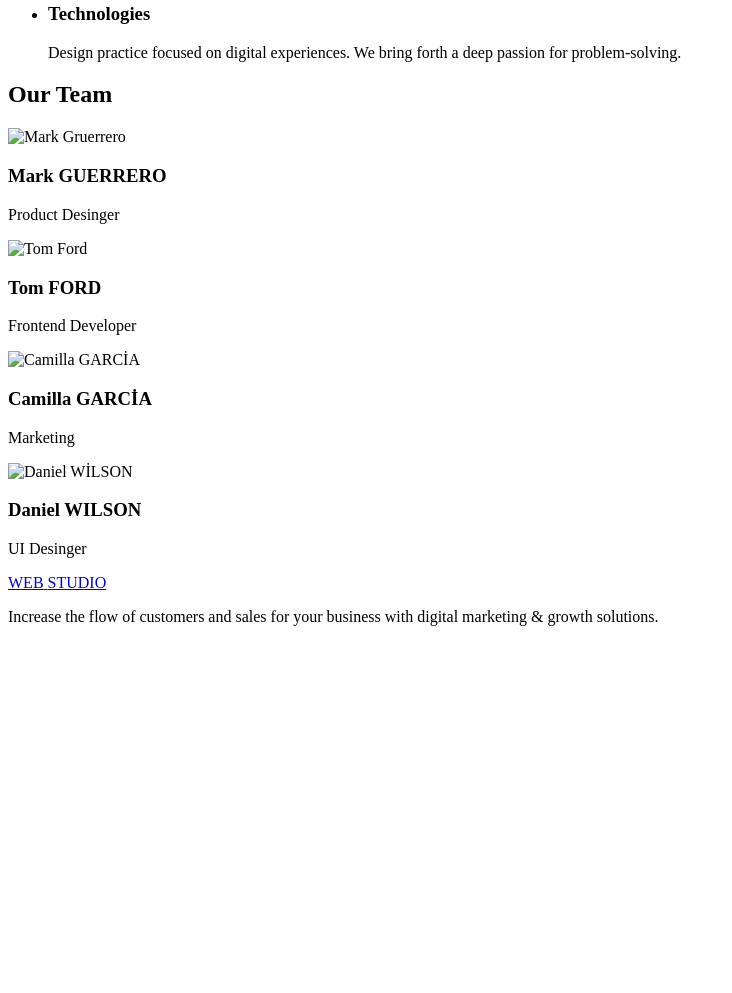
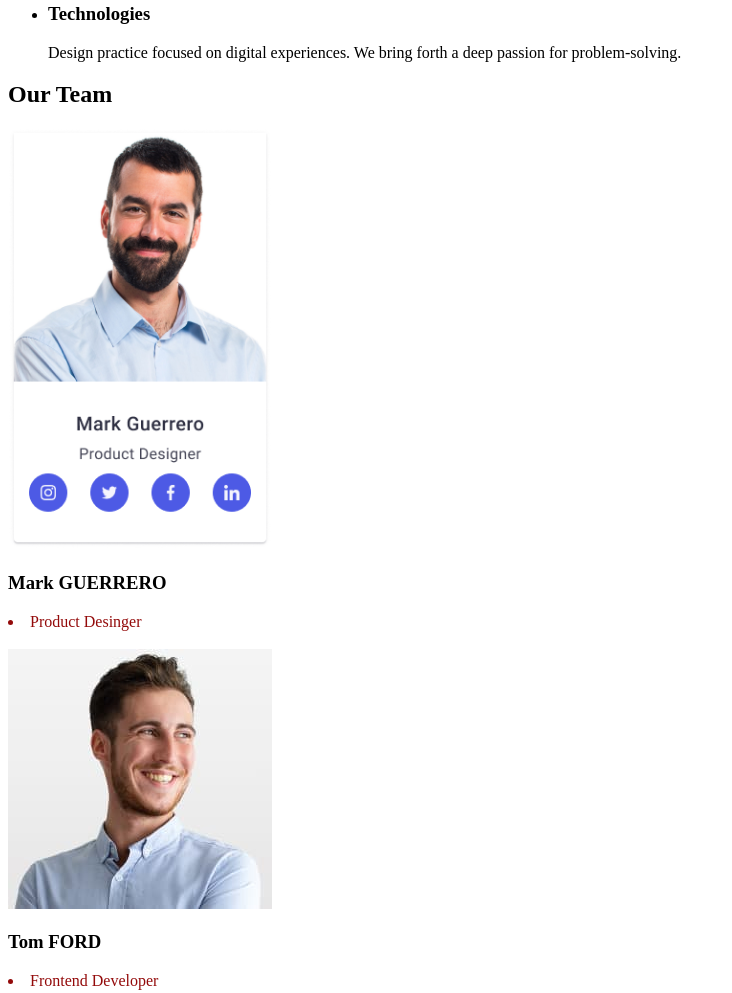
Before and after one commit to hsynkls/GOIT-MARKUP-HW-01, a plain HTML site: page index.html in a window 1280 px wide. Shown: the part 416-1409 px from the top of the page, without its empty margins (0-732 px from the left). Before the commit the page ends 1058 px from the top, so only its background shows below. Drawn offline with Linux system fonts and the light colour scheme.

Commit message:
ilk dosyam

```diff
--- a/index.html
+++ b/index.html
@@ -57,25 +57,30 @@
         <article class="OURTEAM">
           <h2>Our Team</h2>
           <article>
-            <img src="markguerrero.png" alt="Mark Gruerrero" width="264" />
+            <img src="img.html\markguerrero.png" alt="Mark Gruerrero" width="264" />
             <h3>Mark GUERRERO</h3>
-            <p>Product Desinger</p>
+
+            <li style="color: rgb(147, 10, 10);">Product Desinger</li>
           </article>
+          <br/>
           <article>
-            <img src="tomford.jpg" alt="Tom Ford" width="264" />
+            <img src="img.html\tomford.jpg" alt="Tom Ford" width="264" />
             <h3>Tom FORD</h3>
-            <p>Frontend Developer</p>
+            <li style="color: rgb(147, 10, 10);">Frontend Developer</li>
           </article>
+          <br/>
           <article>
-            <img src="camilagarcia.jpg" alt="Camilla GARCİA" width="264" />
+            <img src="img.html\camilagarcia.jpg" alt="Camilla GARCİA" width="264" />
             <h3>Camilla GARCİA</h3>
-            <p>Marketing</p>
+            <li style="color: rgb(147, 10, 10);">Marketing</li>
           </article>
+          <br/>
           <article>
-            <img src="danielwilson.jpg" alt="Daniel WİLSON" width="264" />
+            <img src="img.html\danielwilson.jpg" alt="Daniel WİLSON" width="264" />
             <h3>Daniel WILSON</h3>
-            <p>UI Desinger</p>
+            <li style="color: rgb(147, 10, 10);">UI Desinger</li>
           </article>
+          <br/>
         </article>
       </section>
     </main>
```
